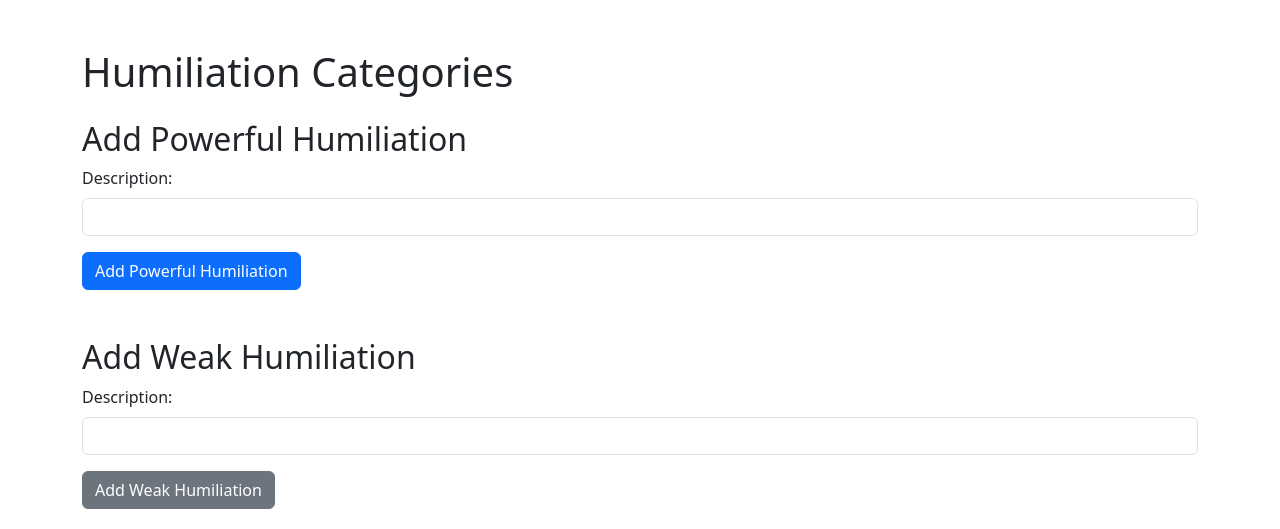
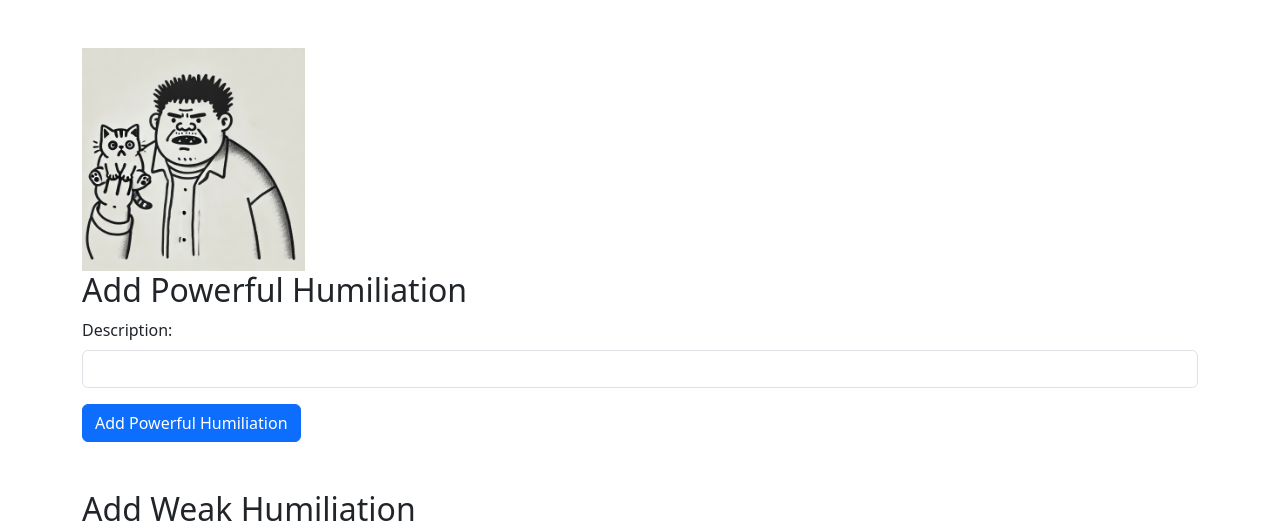
Before and after one commit to yura-poj/H.U.I, a Flask app: page / in a window 1280 px wide. Shown: the top 529 px of the page. Run offline with Flask 3, Linux system fonts and the light colour scheme; some libraries are stand-ins or nearby versions.

Commit message:
add photo

```diff
--- a/templates/index.html
+++ b/templates/index.html
@@ -8,7 +8,9 @@
     <script src="https://cdn.jsdelivr.net/npm/sweetalert2@11"></script>
 </head>
 <body class="container mt-5">
-    <h1 class="mb-4">Humiliation Categories</h1>
+    <div>
+        <img src="/static/images/image.webp" alt="Illustration" style="max-width: 20%; height: auto;">
+    </div>
 
     <div class="mb-5">
         <h2>Add Powerful Humiliation</h2>
@@ -20,7 +22,6 @@
             <button type="submit" class="btn btn-primary">Add Powerful Humiliation</button>
         </form>
     </div>
-
     <div class="mb-5">
         <h2>Add Weak Humiliation</h2>
         <form id="weakForm" class="mb-3">
```
Also changed, not shown: static/images/image.webp (added).
